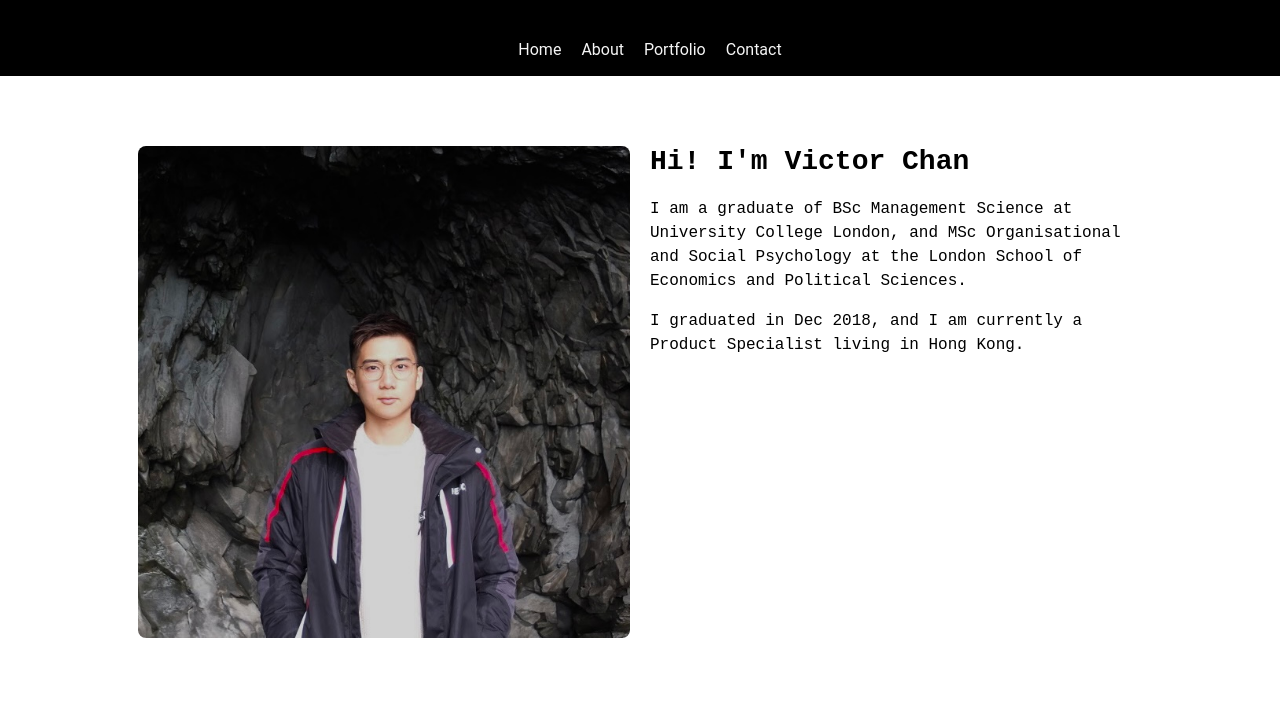
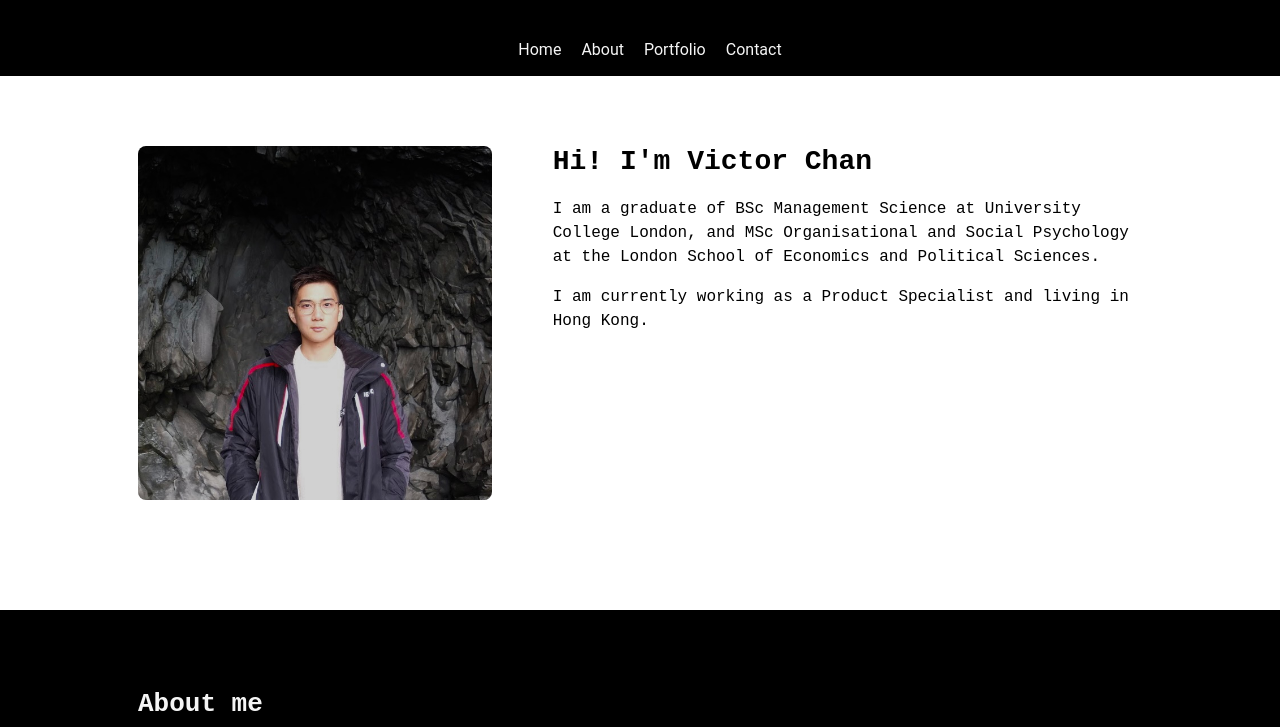
Before and after one commit to victorP0/portfolio-Victor, a plain HTML site: page index.html in a window 1280 px wide. Shown: the part 63-790 px from the top of the page. Drawn offline with nearby package versions, Linux system fonts and the light colour scheme.

Commit message:
Update index.html

```diff
--- a/index.html
+++ b/index.html
@@ -32,14 +32,14 @@
     <!-- Introduction -->
     <section>
       <div class="group">
-        <div class="item">
-          <img src="images/IMG_2031.jpg" alt="Victor Chan - Profile Photo" class="image-enhanced" class="profile-pic">
+        <div class="item profile-pic">
+          <img src="images/IMG_2031.jpg" alt="Victor Chan - Profile Photo" class="image-enhanced">
         </div>
         <div class="item">
           <h1> Hi! I'm Victor Chan</h1>
           <p> I am a graduate of BSc Management Science at University College London, and MSc Organisational and Social Psychology
             at the London School of Economics and Political Sciences.</p>
-          <p> I graduated in Dec 2018, and I am currently a Product Specialist living in Hong Kong. </p>
+          <p> I am currently working as a Product Specialist and living in Hong Kong. </p>
         </div>
       </div>
     </section>
@@ -199,7 +199,7 @@
 
     <!-- Contact -->
     <section>
-      <h2>Contact</h2>
+      <h2 >Contact</h2>
       <div class="group">
         <div class="item">
           <form action="#" method="POST">
```
